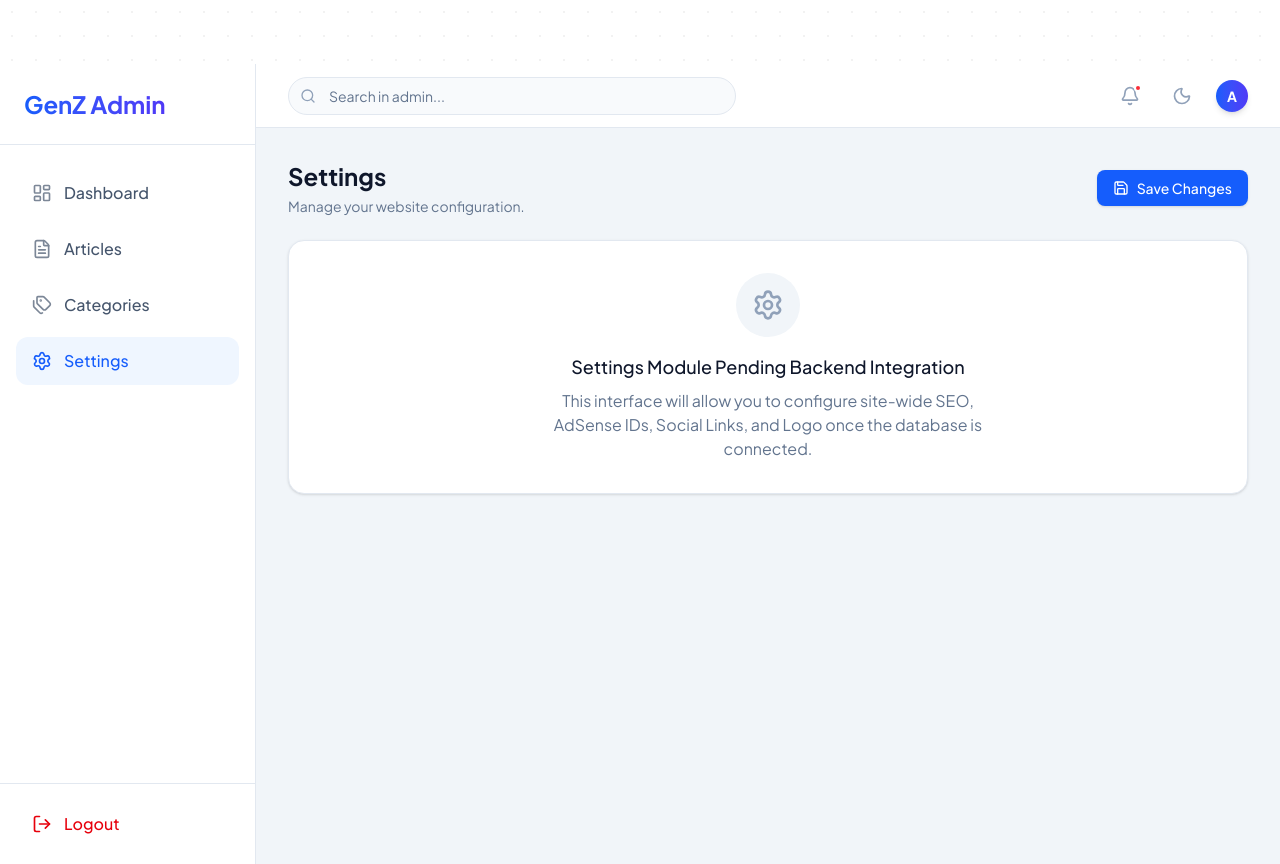
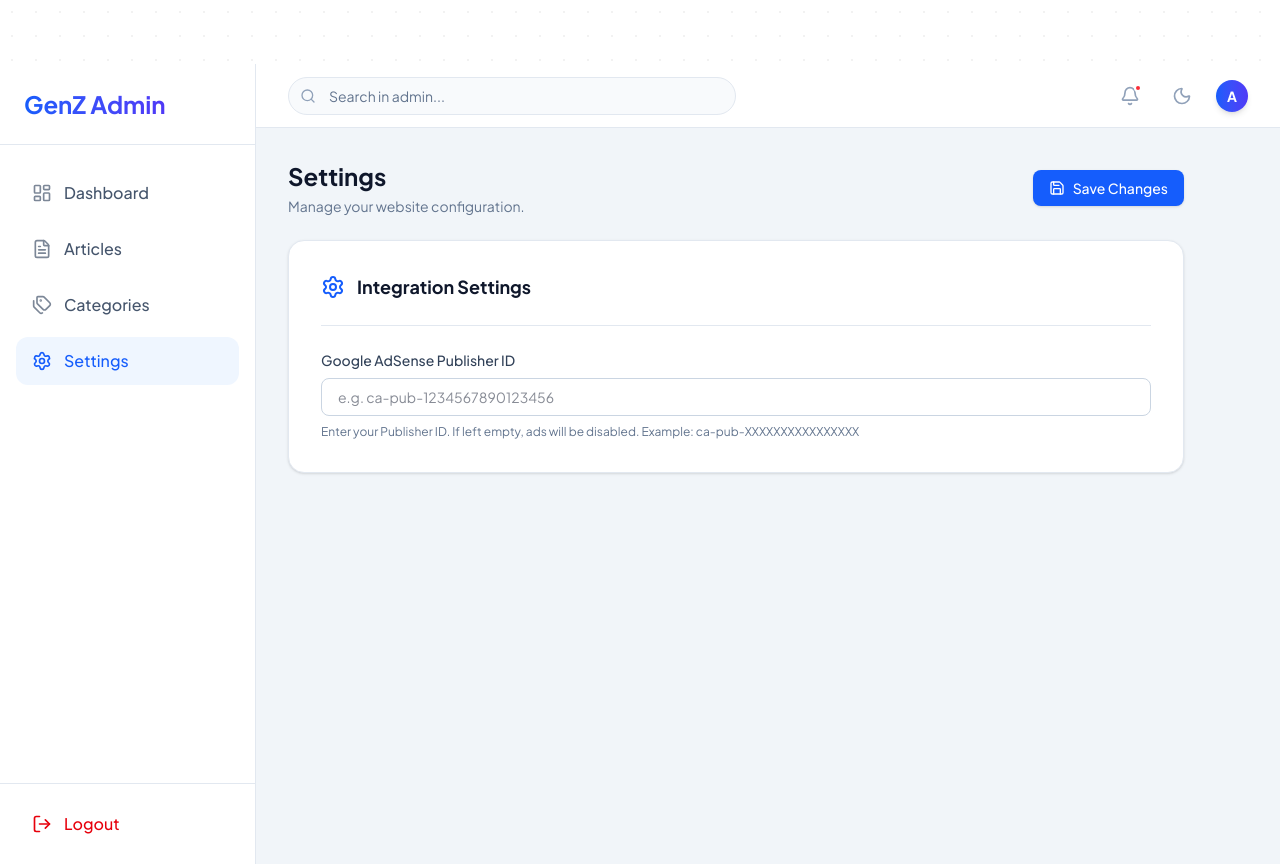
Before and after one commit to Muthurasu-6319/Gen-Z---Blogs, a Next.js app: page /admin/settings in a window 1280 px wide. Built offline with nearby package versions, Linux system fonts and the light colour scheme; no server answers; the database is empty.

Commit message:
adsence updated

```diff
--- a/app/admin/settings/page.tsx
+++ b/app/admin/settings/page.tsx
@@ -1,29 +1,104 @@
-import { Settings, Save } from 'lucide-react';
+"use client";
 
-export const metadata = {
-  title: 'Settings | GenZ Admin',
-};
+import { useState, useEffect } from 'react';
+import { Settings, Save, CheckCircle, AlertCircle } from 'lucide-react';
+import { doc, getDoc, setDoc } from 'firebase/firestore';
+import { db } from '@/lib/firebase';
 
 export default function AdminSettings() {
+  const [adsenseId, setAdsenseId] = useState('');
+  const [loading, setLoading] = useState(true);
+  const [saving, setSaving] = useState(false);
+  const [message, setMessage] = useState<{ type: 'success' | 'error', text: string } | null>(null);
+
+  useEffect(() => {
+    async function loadSettings() {
+      try {
+        const docRef = doc(db, 'settings', 'general');
+        const docSnap = await getDoc(docRef);
+        if (docSnap.exists()) {
+          setAdsenseId(docSnap.data().adsenseId || '');
+        }
+      } catch (error) {
+        console.error("Error loading settings:", error);
+      } finally {
+        setLoading(false);
+      }
+    }
+    loadSettings();
+  }, []);
+
+  const handleSave = async () => {
+    setSaving(true);
+    setMessage(null);
+    try {
+      const docRef = doc(db, 'settings', 'general');
+      await setDoc(docRef, { adsenseId }, { merge: true });
+      setMessage({ type: 'success', text: 'Settings saved successfully!' });
+    } catch (error) {
+      console.error("Error saving settings:", error);
+      setMessage({ type: 'error', text: 'Failed to save settings. Please try again.' });
+    } finally {
+      setSaving(false);
+      setTimeout(() => setMessage(null), 3000);
+    }
+  };
+
   return (
-    <div className="space-y-6">
+    <div className="space-y-6 max-w-4xl">
       <div className="flex flex-col sm:flex-row justify-between items-start sm:items-center gap-4">
         <div>
           <h1 className="text-2xl font-bold text-slate-900 dark:text-white">Settings</h1>
           <p className="text-slate-500 dark:text-slate-400 text-sm mt-1">Manage your website configuration.</p>
         </div>
-        <button className="px-4 py-2 bg-blue-600 hover:bg-blue-700 text-white rounded-lg text-sm font-medium transition-colors flex items-center shadow-sm">
+        <button
+          onClick={handleSave}
+          disabled={loading || saving}
+          className="px-4 py-2 bg-blue-600 hover:bg-blue-700 disabled:opacity-50 text-white rounded-lg text-sm font-medium transition-colors flex items-center shadow-sm"
+        >
           <Save className="w-4 h-4 mr-2" />
-          Save Changes
+          {saving ? 'Saving...' : 'Save Changes'}
         </button>
       </div>
 
-      <div className="bg-white dark:bg-[#111] rounded-2xl border border-slate-200 dark:border-slate-800 shadow-sm p-8 text-center">
-        <div className="w-16 h-16 bg-slate-100 dark:bg-slate-800 rounded-full flex items-center justify-center mx-auto mb-4">
-          <Settings className="w-8 h-8 text-slate-400" />
+      {message && (
+        <div className={`p-4 rounded-lg flex items-center ${message.type === 'success' ? 'bg-green-50 text-green-700 dark:bg-green-900/30 dark:text-green-400' : 'bg-red-50 text-red-700 dark:bg-red-900/30 dark:text-red-400'}`}>
+          {message.type === 'success' ? <CheckCircle className="w-5 h-5 mr-2" /> : <AlertCircle className="w-5 h-5 mr-2" />}
+          {message.text}
         </div>
-        <h3 className="text-lg font-medium text-slate-900 dark:text-white mb-2">Settings Module Pending Backend Integration</h3>
-        <p className="text-slate-500 max-w-md mx-auto">This interface will allow you to configure site-wide SEO, AdSense IDs, Social Links, and Logo once the database is connected.</p>
+      )}
+
+      <div className="bg-white dark:bg-[#111] rounded-2xl border border-slate-200 dark:border-slate-800 shadow-sm p-6 sm:p-8">
+        <div className="flex items-center space-x-3 mb-6 pb-6 border-b border-slate-200 dark:border-slate-800">
+          <Settings className="w-6 h-6 text-blue-600 dark:text-blue-400" />
+          <h3 className="text-lg font-bold text-slate-900 dark:text-white">Integration Settings</h3>
+        </div>
+
+        <div className="space-y-6">
+          {loading ? (
+            <div className="animate-pulse flex flex-col space-y-4">
+              <div className="h-4 bg-slate-200 dark:bg-slate-800 rounded w-1/4"></div>
+              <div className="h-10 bg-slate-200 dark:bg-slate-800 rounded w-full"></div>
+            </div>
+          ) : (
+            <div>
+              <label htmlFor="adsenseId" className="block text-sm font-medium text-slate-700 dark:text-slate-300 mb-2">
+                Google AdSense Publisher ID
+              </label>
+              <input
+                type="text"
+                id="adsenseId"
+                value={adsenseId}
+                onChange={(e) => setAdsenseId(e.target.value)}
+                placeholder="e.g. ca-pub-1234567890123456"
+                className="w-full px-4 py-2 border border-slate-300 dark:border-slate-700 rounded-lg focus:ring-2 focus:ring-blue-500 focus:border-blue-500 bg-white dark:bg-slate-900 text-slate-900 dark:text-white sm:text-sm transition-colors"
+              />
+              <p className="mt-2 text-xs text-slate-500 dark:text-slate-400">
+                Enter your Publisher ID. If left empty, ads will be disabled. Example: ca-pub-XXXXXXXXXXXXXXXX
+              </p>
+            </div>
+          )}
+        </div>
       </div>
     </div>
   );
--- a/app/layout.tsx
+++ b/app/layout.tsx
@@ -1,5 +1,6 @@
 import type { Metadata } from "next";
 import { Plus_Jakarta_Sans } from "next/font/google";
+import Script from "next/script";
 import "./globals.css";
 import { ThemeProvider } from "@/components/layout/ThemeProvider";
 import { Header } from "@/components/layout/Header";
@@ -66,11 +67,25 @@ export const metadata: Metadata = {
   }
 };
 
-export default function RootLayout({
+import { doc, getDoc } from 'firebase/firestore';
+import { db } from '@/lib/firebase';
+
+export default async function RootLayout({
   children,
 }: Readonly<{
   children: React.ReactNode;
 }>) {
+  let adsenseId = process.env.NEXT_PUBLIC_ADSENSE_ID || '';
+  try {
+    const docRef = doc(db, 'settings', 'general');
+    const docSnap = await getDoc(docRef);
+    if (docSnap.exists() && docSnap.data().adsenseId) {
+      adsenseId = docSnap.data().adsenseId;
+    }
+  } catch (error) {
+    console.error("Error fetching AdSense ID:", error);
+  }
+
   return (
     <html lang="en" suppressHydrationWarning>
       <head>
@@ -131,6 +146,14 @@ export default function RootLayout({
         {process.env.NEXT_PUBLIC_GA_ID && (
           <GoogleAnalytics gaId={process.env.NEXT_PUBLIC_GA_ID} />
         )}
+        {adsenseId && (
+          <Script
+            async
+            strategy="afterInteractive"
+            src={`https://pagead2.googlesyndication.com/pagead/js/adsbygoogle.js?client=${adsenseId}`}
+            crossOrigin="anonymous"
+          />
+        )}
       </body>
     </html>
   );
```
